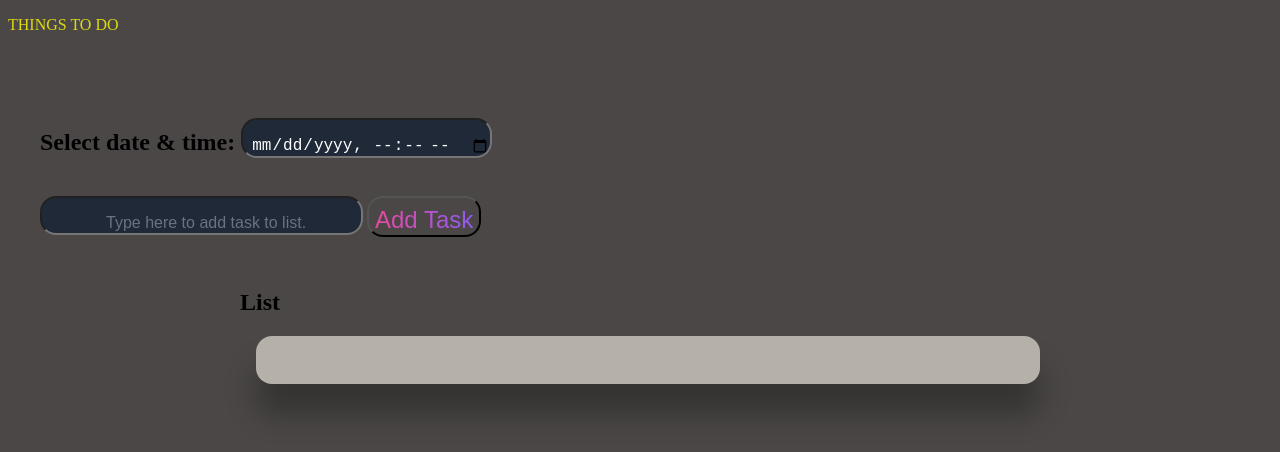
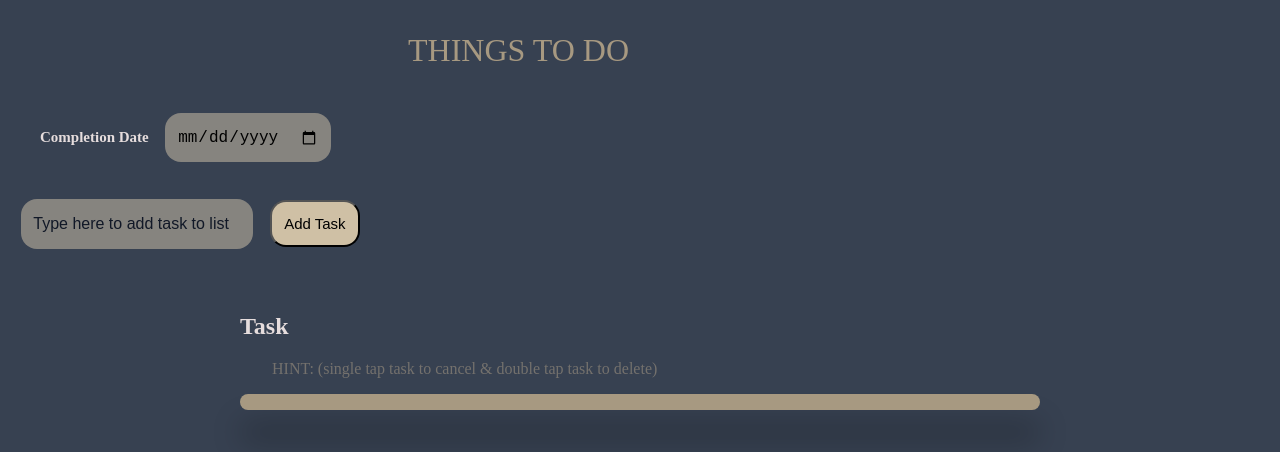
Before and after one commit to SIBUSISOMT/To--do-list, a plain HTML site: page Index.html in a window 1280 px wide. Drawn offline with Linux system fonts and the light colour scheme.

Commit message:
New updated To-Do List

```diff
--- a/Index.html
+++ b/Index.html
@@ -8,25 +8,28 @@
 
     <link rel="stylesheet" href="Main.css"/>
 
+
+   <body>
 </head>
     <header class="header">
          <p id="title">THINGS TO DO</p>
          <form id="newTaskForm">
-          <h2 id="paragraph">Select date & time:  <input type="datetime-local"class="date" placeholder="date"></h2><br/>
-            <input type="text" id="new-task-input"  placeholder="Type here to add task to list." name="task" required>
+          <h2 id="paragraph">Completion Date  <input type="date" id="date" placeholder="dsf"/></h2>
+
+            <input type="text" id="new-task-input"  placeholder="Type here to add task to list" name="task">
             <button type="submit" id="new-task-submit">Add Task</button>
          </form>
          <main>
           <section class="Task-List">
-            <h2> List </h2>
-            <ul id="List">
+            <h2 id="task"> Task</h2>
+<p id="hint">HINT: (single tap task to cancel & double tap task to delete)</p>
+            <div id="List">
 
-            </ul>
+            </div>
           </section>
         </main>
 
     </header>
     <script src="Main.js"></script>
 </body>
-
 </html>
--- a/Main.css
+++ b/Main.css
@@ -8,52 +8,39 @@
     --light: white;
 }
 
+
 body{
 
     min-height: 100vh;
-    background-color: rgb(75, 71, 71)
+    background-color: var(--dark)
 
 }
-
-/* header{
-
-    font-size: 2.5rem;
-    font-weight: 300;
-    color:var(--grey);
-    margin-bottom: 1rem;
-} */
-
-
-#new-task-input{
-    flex: 1%;
-    background-color: var(--darker);
+#new-task-submit{
     border-radius: 1rem;
-    color: var(--light);
-    font-size: 1rem;
-    padding-top: 1rem;
-   padding-left: 4rem;
-   padding-right: 3rem;
-   margin-left: 2rem;
-}
-#new-task-submit{
-    color: var(--pink);
-    border-radius: 1rem;
-    font-size: 1.5rem;
+    font-size: 15px;
     font-weight: 70;
-    background-image: linear-gradient(to right, var(--pink), var(--purple));
-    -webkit-background-clip: text;
-    -webkit-text-fill-color: transparent;
     cursor: pointer;
     transition: 0.5s;
     margin-right: 1rem;
-    opacity: 0.8s;
-
-    padding-top: 0.5rem;
+    background-color: rgb(207, 192, 165);
+    padding: 1%;
+}#date, #new-task-input{
+    border-radius: 1rem;
+    font-size: 1rem;
+    cursor: pointer;
+    outline: none;
+    background-color: rgb(134, 132, 127);
+    height: 1.5rem;
+    padding: 1%;
+    border: none;
+    width: auto;
+    margin: 1%;
 
 }
 
 #new-task-input::placeholder{
-    color: var(--grey);
+    color: var(--darkest);
+
 }
 main{
     flex: 1 1 0%;
@@ -64,34 +51,29 @@ main{
 }
 
  #List{
-   background-color: rgb(182, 177, 168);
-    border-radius: 0.5rem;
-    padding-bottom: 3rem;
+   background-color: rgb(167, 153, 129);
+    padding: 0.5rem;
     box-shadow: 0 30px 30px rgba(0,0,0,0.3);
-    margin-bottom: 2rem;
     border-radius: 1rem;
-    margin-left: 1rem;
+    font-size: 1.5rem;
 }
-li{
+p{
 margin-left: 2rem;
 }
-.date{
-    background-color: var(--darker);
-    border-radius: 1rem;
-    color: var(--light);
-    font-size: 1rem;
-    margin-top: 1rem;
-    margin-top: 4rem;
-    padding-top: 1rem;
-    padding-left: 0.5rem;
-cursor: pointer;
 
-}
 #title{
-    color: #ddda10;
+    color: rgb(167, 153, 129);
+    margin-left: 25rem;
+    font-size: 2rem;
 }
 #paragraph{
     margin-left: 2rem;
-
-    margin-left: 2rem;
+    color: #e6dddd;
+    font-size: 15px;
 }
+#hint{
+    color: #74716d;
+}
+#task{
+   color: #e6dddd;
+}
--- a/Main.js
+++ b/Main.js
@@ -2,13 +2,18 @@
 const input_field = document.getElementById("new-task-input");
 const submit_button= document.getElementById("new-task-submit");
 const output = document.getElementById("List");
-const trash = document.getElementsByClassName("uil uil-airplay");
-const date = document.getElementsByClassName("date")
+const setDate = document.getElementById("date");
+const spacing=document.getElementById('space');
 
 
 submit_button.addEventListener('click',(e)=>{
  e.preventDefault()
- let list = document.createElement('li')
+if (input_field.value.length == 0){
+    alert("Please input task");
+
+} else {
+
+ let list = document.createElement('p')
  list.innerText= input_field.value;
  input_field.value = '';
  output.appendChild(list);
@@ -16,13 +21,16 @@ submit_button.addEventListener('click',(e)=>{
 list.addEventListener('click',(e)=>{
     list.style.textDecorationColor= 'orange'
     list.style.textDecorationLine= 'line-through'
-
-
 })
 list.addEventListener('dblclick',()=>{
     output.removeChild(list);
 })
 
+    let dateAndTime = setDate.value;
+    list.innerHTML +="    "+"       [ "+dateAndTime+ " ]";
 
 
-});
+
+
+
+}});
```
